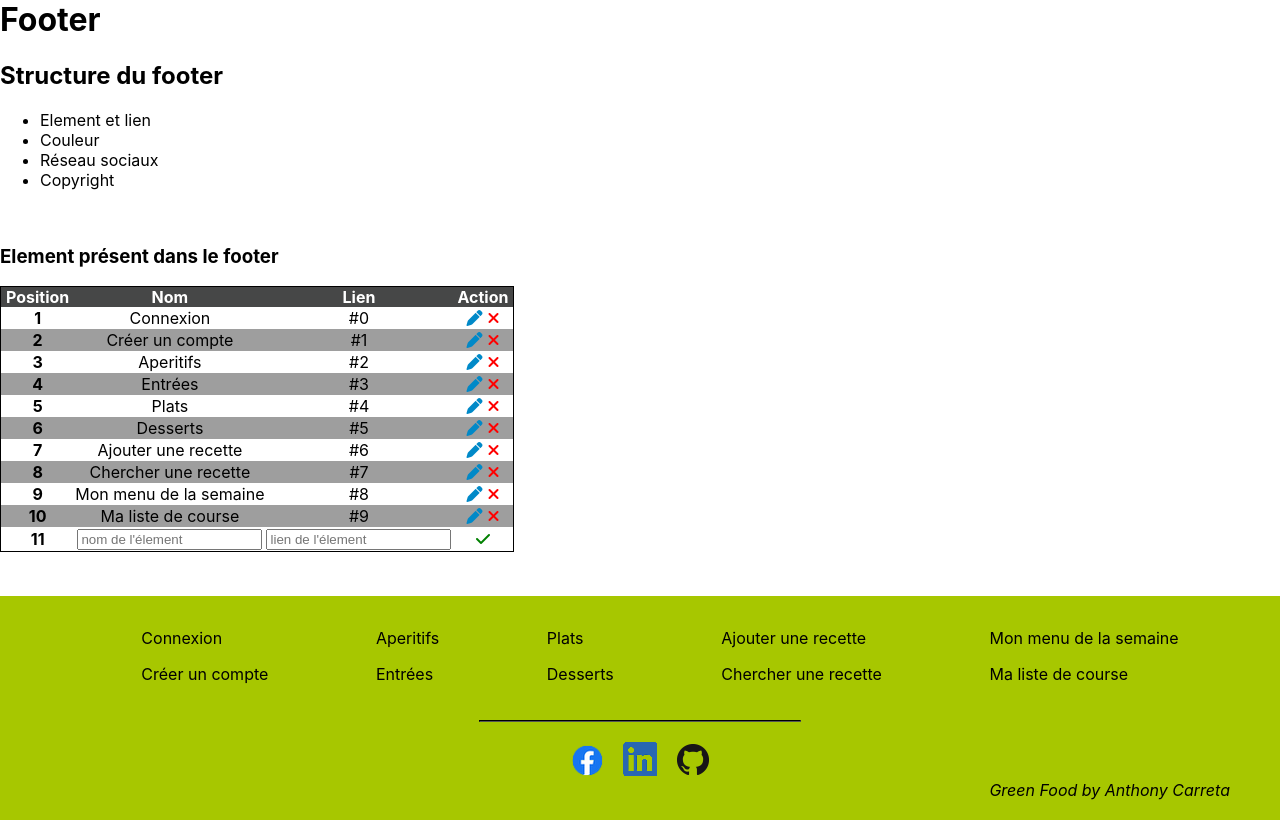
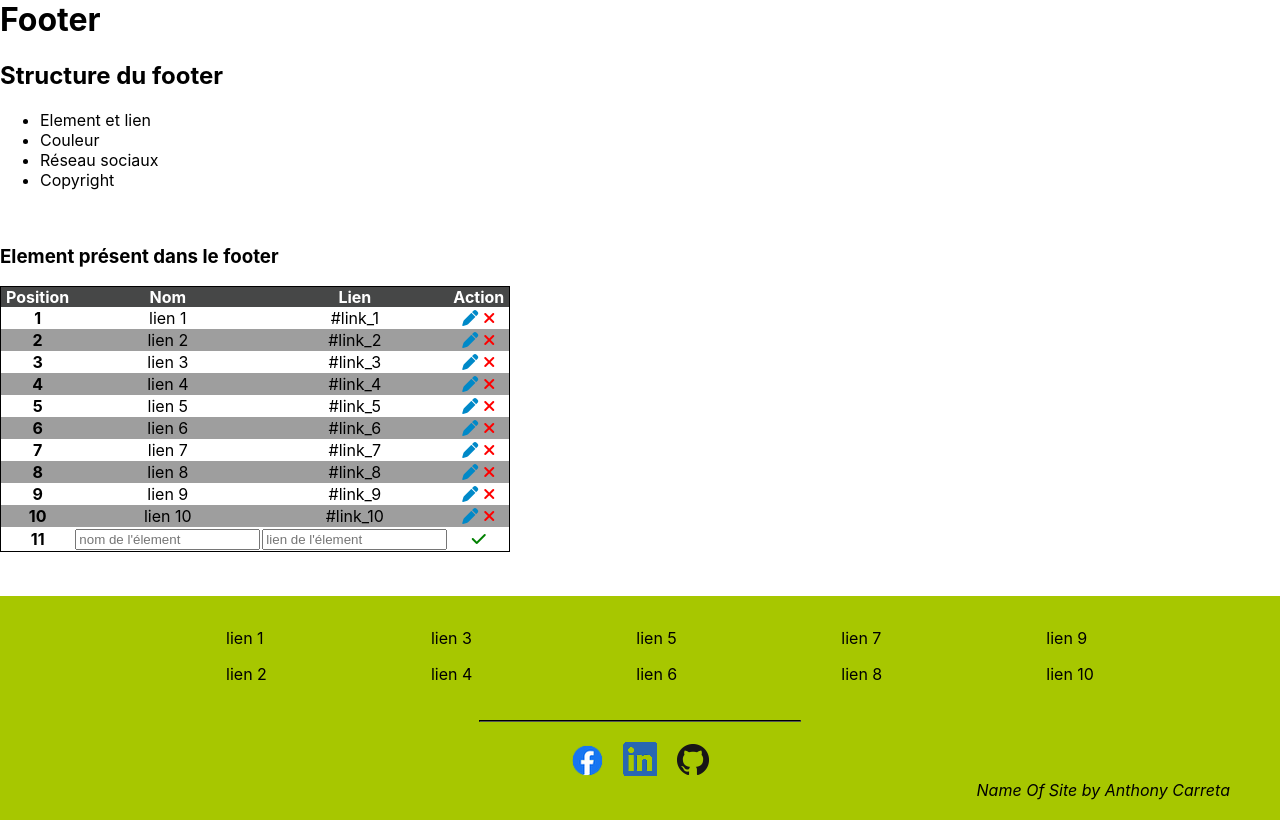
Before and after one commit to BackGrowZ/template-automatiser, a React (Create React App) app: page / in a window 1280 px wide. Built offline with nearby package versions, Linux system fonts and the light colour scheme.

Commit message:
clean code

```diff
--- a/src/component/Footer/Footer.js
+++ b/src/component/Footer/Footer.js
@@ -6,15 +6,16 @@ import { logoFB2, logoGithub1, logoInsta, logoLinkedin, LogoPinterest2, logoTwit
 export default class Footer extends Component {
 
     render() {
-        const elementFooter = Object.values(this.props.elementFooter) // le footer mise en forme
-        const copyright = (this.props.copyright) ? <li className="copyright"><i>{this.props.copyright}</i></li> : null // affiche le copyright si il est pas null
+        const status = this.props
+        const elementFooter = Object.values(status.elementFooter) // le footer mise en forme
+        const copyright = (status.copyright) ? <li className="copyright"><i>{status.copyright}</i></li> : null // affiche le copyright si il est pas null
 
-        const facebook = (this.props.facebook) ? <a href={this.props.facebookLink}><img className='logoSocial' src={logoFB2} alt='Logo Facebook' /></a> : null
-        const twitter = (this.props.twitter) ? <a href={this.props.twitterLink}><img className='logoSocial' src={logoTwitter1} alt='Logo Twitter' /></a> : null
-        const instagram = (this.props.instagram) ? <a href={this.props.instagramLink}><img className='logoSocial' src={logoInsta} alt='Logo Instagram' /></a> : null
-        const linkedin = (this.props.linkedin) ? <a href={this.props.linkedinLink}><img className='logoSocial' src={logoLinkedin} alt='Logo Linkedin' /></a> : null
-        const github = (this.props.github) ? <a href={this.props.githubLink}><img className='logoSocial' src={logoGithub1} alt='Logo GitHub' /></a> : null
-        const pinterest = (this.props.pinterest) ? <a href={this.props.pinterestLink}><img className='logoSocial' src={LogoPinterest2} alt='Logo Pinterest' /></a> : null
+        const facebook = (status.facebook[0]) ? <a href={status.facebook[1]}><img className='logoSocial' src={logoFB2} alt='Logo Facebook' /></a> : null
+        const twitter = (status.twitter[0]) ? <a href={status.twitter[1]}><img className='logoSocial' src={logoTwitter1} alt='Logo Twitter' /></a> : null
+        const instagram = (status.instagram[0]) ? <a href={status.instagram[1]}><img className='logoSocial' src={logoInsta} alt='Logo Instagram' /></a> : null
+        const linkedin = (status.linkedin[0]) ? <a href={status.linkedin[1]}><img className='logoSocial' src={logoLinkedin} alt='Logo Linkedin' /></a> : null
+        const github = (status.github[0]) ? <a href={status.github[1]}><img className='logoSocial' src={logoGithub1} alt='Logo GitHub' /></a> : null
+        const pinterest = (status.pinterest[0]) ? <a href={status.pinterest[1]}><img className='logoSocial' src={LogoPinterest2} alt='Logo Pinterest' /></a> : null
 
         const social = <div className='contenantSocial'>{facebook}{twitter}{instagram}{linkedin}{github}{pinterest}</div>
 
--- a/src/component/Template/Template.js
+++ b/src/component/Template/Template.js
@@ -19,25 +19,18 @@ export default class Template extends Component {
             /* element necessaire au fonctionnement du footer */
             itemsByColonne: 2, // nombre d'item par colonne
             elementFooter: {},
-            facebook: true,
-            github: true,
-            instagram: false,
-            linkedin: true,
-            pinterest: false,
-            twitter: false,
-            facebookLink: 'https://www.facebook.com/anthony.carreta/',
-            githubLink: 'https://github.com/BackGrowZ/',
-            instagramLink: 'https://www.instagram.com/',
-            linkedinLink: 'https://www.linkedin.com/in/anthony-carreta/',
-            pinterestLink: 'https://www.pinterest.fr/',
-            twitterLink: 'https://twitter.com/?lang=fr/',
-            copyright: 'Green Food by Anthony Carreta', // message du copyright
-            items: [['Connexion', '#0'], ['Créer un compte', '#1'], ['Aperitifs', '#2'], ['Entrées', '#3'], ['Plats', '#4'], ['Desserts', '#5'], ['Ajouter une recette', '#6'], ['Chercher une recette', '#7'], ['Mon menu de la semaine', '#8'], ['Ma liste de course', '#9']], // listes des items avec les link
+            facebook: [true, 'https://www.facebook.com/anthony.carreta/'],
+            github: [true, 'https://github.com/BackGrowZ/'],
+            instagram: [false, 'https://www.instagram.com/'],
+            linkedin: [true, 'https://www.linkedin.com/in/anthony-carreta/'],
+            pinterest: [false, 'https://www.pinterest.fr/'],
+            twitter: [false, 'https://twitter.com/?lang=fr/'],
+            copyright: 'Name Of Site by Anthony Carreta', // message du copyright
+            items: [['lien 1', '#link_1'], ['lien 2', '#link_2'], ['lien 3', '#link_3'], ['lien 4', '#link_4'], ['lien 5', '#link_5'], ['lien 6', '#link_6'], ['lien 7', '#link_7'], ['lien 8', '#link_8'], ['lien 9', '#link_9'], ['lien 10', '#link_10']], // listes des items avec les link
             color: [['Background', '#A7C700'], ['Element', 'black'], ['Copyright', 'black'], ['Separateur', 'black']]
         }
         this.updateState = this.updateState.bind(this)
         this.addColonne = this.addColonne.bind(this)
-
     }
 
     componentDidMount() {
@@ -103,6 +96,7 @@ export default class Template extends Component {
 
     render() {
         const edit = (this.state.editStatus) ? <Editeur addColonne={this.addColonne} updateState={this.updateState} items={this.state.items} /> : null
+        const items = (this.state.itemsStatus) ? <Items items={this.state.items} itemsByColonne={this.state.itemsByColonne} elementFooter={this.state.elementFooter} updateState={this.updateState} addColonne={this.addColonne}/> : null
 
         return (
             <Fragment>
@@ -120,13 +114,8 @@ export default class Template extends Component {
                             <li>Copyright</li>
                         </ul><br />
                         <div>
-                            <Items
-                                items={this.state.items}
-                                itemsByColonne={this.state.itemsByColonne}
-                                elementFooter={this.state.elementFooter}
-                                updateState={this.updateState}
-                                addColonne={this.addColonne}
-                            />
+                            {/* <Items items={this.state.items} itemsByColonne={this.state.itemsByColonne} elementFooter={this.state.elementFooter} updateState={this.updateState} addColonne={this.addColonne}/> */}
+                            {items}
                         </div>
 
                     </div>
```
